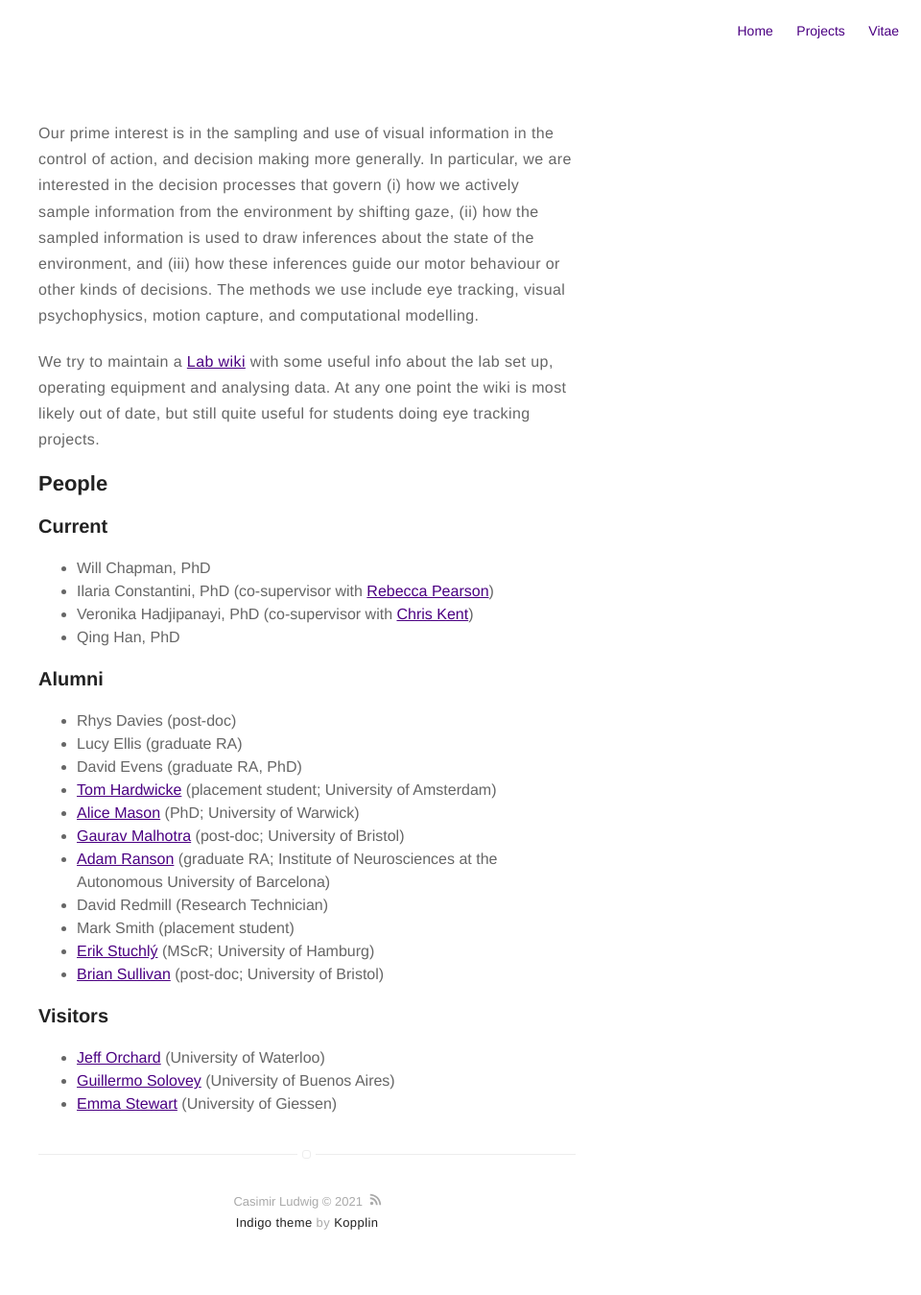
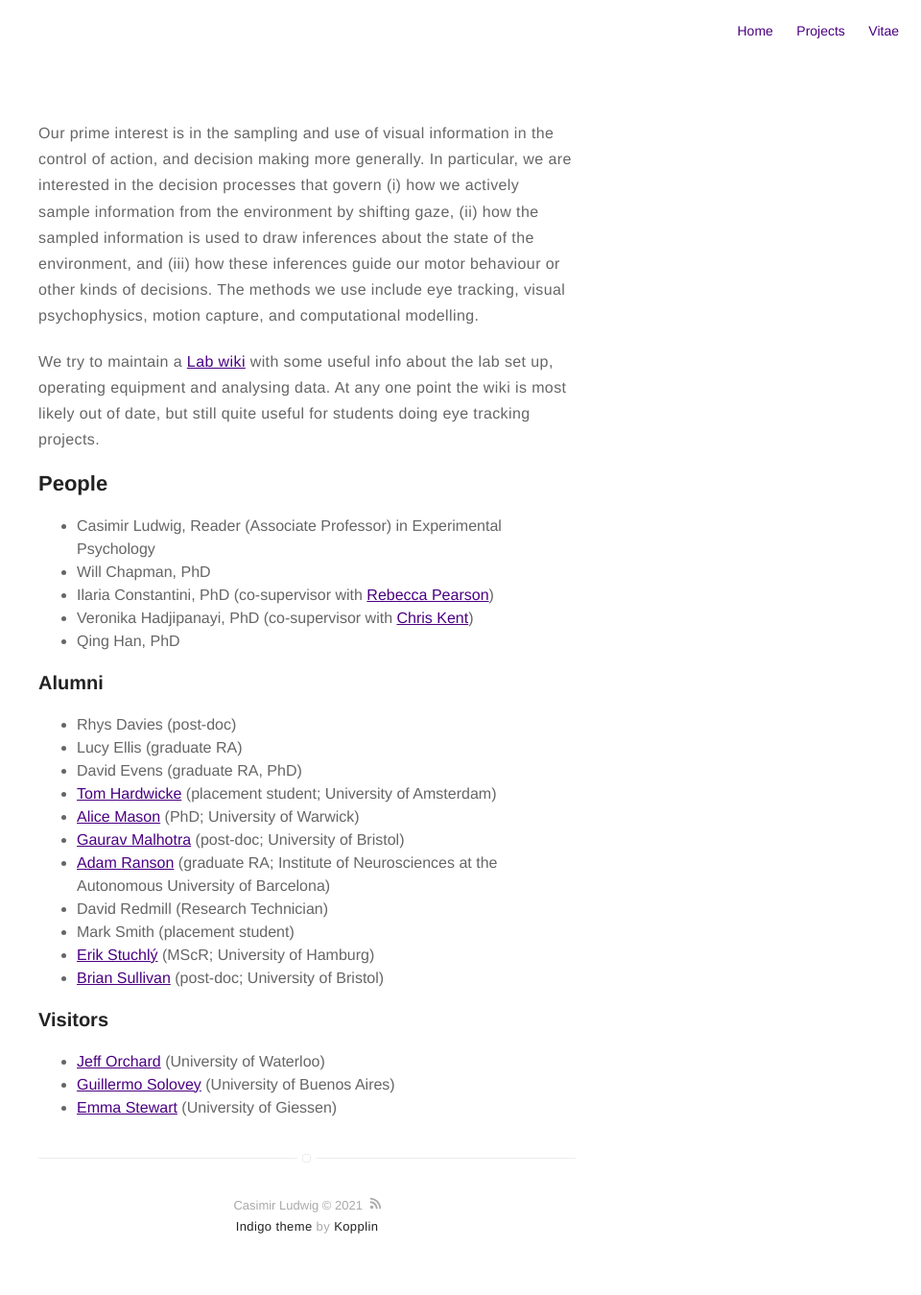
Before and after one commit to CasLudwig/CasLudwig.github.io, a Jekyll site: the page built from about.md, in a window 1280 px wide. Shown: the whole page at 96% size, without its empty margins (320-1280 px from the left). Built offline with Jekyll 4.4.1, drawn with Linux system fonts in a browser that asks for light colours.

Commit message:
Update about.md

```diff
--- a/about.md
+++ b/about.md
@@ -9,8 +9,7 @@ We try to maintain a [Lab wiki](https://github.com/CasLudwig/CasLudwig.github.io
 
 ## People
 
-### Current
-
+- Casimir Ludwig, Reader (Associate Professor) in Experimental Psychology
 - Will Chapman, PhD
 - Ilaria Constantini, PhD (co-supervisor with [Rebecca Pearson](https://www.mmu.ac.uk/hpsc/our-staff/browse/faculty/profile/index.php?id=5351){:target="_blank"})
 - Veronika Hadjipanayi, PhD (co-supervisor with [Chris Kent](https://www.bristol.ac.uk/people/person/Chris-Kent-8f9f61be-af53-498d-98dd-85984636e0fc/){:target="_blank"})
```
